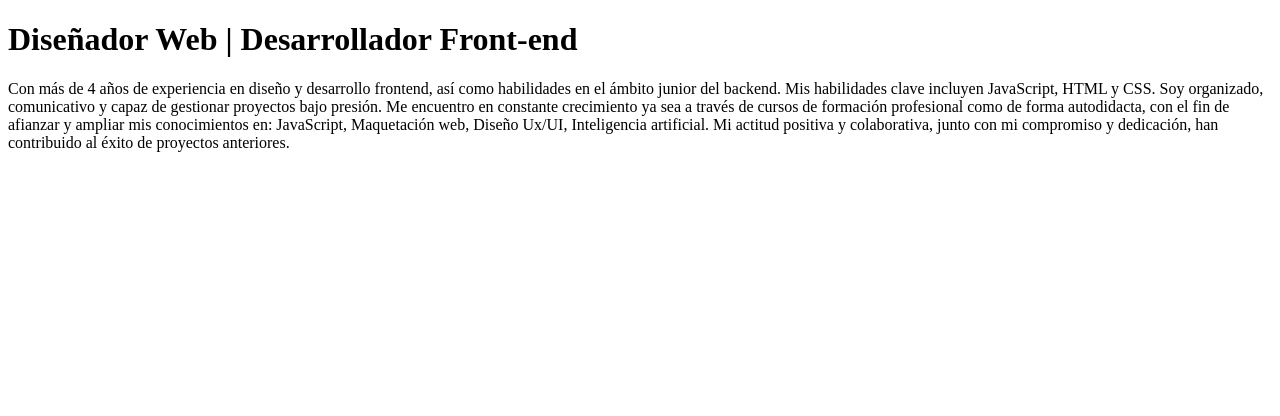
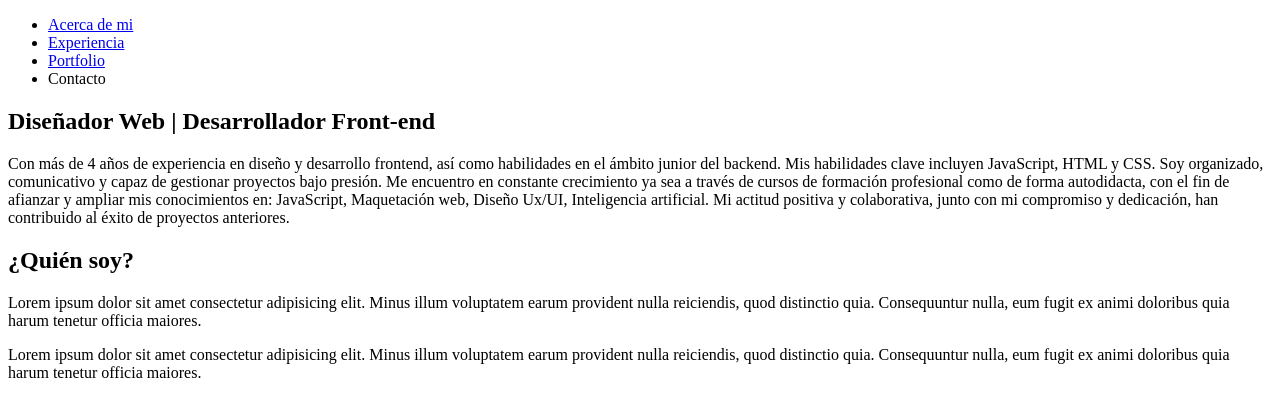
Before and after one commit to AlejandroBattaQuin/AlejandroBattaQuin.github.io, a plain HTML site: page index.html in a window 1280 px wide. Drawn offline with Linux system fonts and the light colour scheme.

Commit message:
Estuctura

```diff
--- /dev/null
+++ b/assets/js/popup_contacto.js
@@ -0,0 +1,3 @@
+if (document.querySelector('section#contacto')) {
+
+}
--- a/index.html
+++ b/index.html
@@ -1,10 +1,13 @@
 <!DOCTYPE html>
 <html lang="es">
+
 <head>
     <meta charset="UTF-8">
     <meta name="viewport" content="width=device-width, initial-scale=1.0">
-    <meta name="description" content="Diseñador y Desarrollador Web con experiencia en frontend y backend junior. Experto en HTML, CSS, JavaScript, prototipos en Figma y gestión de proyectos con Google Sheets.">
-    <meta name="keywords" content="Diseñador Web, Desarrollador Front-end, Desarrollador Web, SEO, HTML, JavaScript, CSS">
+    <meta name="description"
+        content="Diseñador y Desarrollador Web con experiencia en frontend y backend junior. Experto en HTML, CSS, JavaScript, prototipos en Figma y gestión de proyectos con Google Sheets.">
+    <meta name="keywords"
+        content="Diseñador Web, Desarrollador Front-end, Desarrollador Web, SEO, HTML, JavaScript, CSS">
     <link rel="canonical" href="https://alejandrobattaquin.github.io/" />
     <meta name="robots" content="index, follow">
     <meta name="author" content="Alejandro Battaglio Quintana">
@@ -12,14 +15,54 @@
 
     <title>Alejandro Battaglio | Diseñador & Desarrollador Web</title>
 </head>
+
 <body>
 
-    <h1>Diseñador Web | Desarrollador Front-end</h1>
-    <p>Con más de 4 años de experiencia en diseño y desarrollo frontend, así como habilidades en el ámbito junior del backend. Mis habilidades clave incluyen
-        JavaScript, HTML y CSS. Soy organizado, comunicativo y capaz de gestionar proyectos bajo presión. Me encuentro en constante crecimiento ya sea a través
-        de cursos de formación profesional como de forma autodidacta, con el fin de afianzar y ampliar mis conocimientos en: JavaScript, Maquetación web,
-        Diseño Ux/UI, Inteligencia artificial. Mi actitud positiva y colaborativa, junto con mi compromiso y dedicación, han contribuido al éxito de proyectos
-        anteriores.</p>
+    <header>
+        <div class="logo"></div>
+        <nav>
+            <ul>
+                <li><a href="#acerca_de_mi">Acerca de mi</a></li>
+                <li><a href="#experiencia">Experiencia</a></li>
+                <li><a href="#porforlio">Portfolio</a></li>
+                <li><a onclick="popup_contacto()">Contacto</a></li>
+            </ul>
+        </nav>
+    </header>
+    <main>
+        <section>
+            <h1>Diseñador Web | Desarrollador Front-end</h1>
+            <p>Con más de 4 años de experiencia en diseño y desarrollo frontend, así como habilidades en el ámbito
+                junior del backend. Mis habilidades clave incluyen JavaScript, HTML y CSS. Soy organizado, comunicativo
+                y capaz de gestionar proyectos bajo presión. Me encuentro en constante crecimiento ya sea a través de
+                cursos de formación profesional como de forma autodidacta, con el fin de afianzar y ampliar mis
+                conocimientos en: JavaScript, Maquetación web, Diseño Ux/UI, Inteligencia artificial. Mi actitud
+                positiva y colaborativa, junto con mi compromiso y dedicación, han contribuido al éxito de proyectos
+                anteriores.</p>
+        </section>
+        <section id="acerca_de_mi">
+            <div>
+                <h2>¿Quién soy?</h2>
+                <p>Lorem ipsum dolor sit amet consectetur adipisicing elit. Minus illum voluptatem earum provident nulla
+                    reiciendis, quod distinctio quia. Consequuntur nulla, eum fugit ex animi doloribus quia harum
+                    tenetur officia maiores.</p>
+                <p>Lorem ipsum dolor sit amet consectetur adipisicing elit. Minus illum voluptatem earum provident nulla
+                    reiciendis, quod distinctio quia. Consequuntur nulla, eum fugit ex animi doloribus quia harum
+                    tenetur officia maiores.</p>
+            </div>
+        </section>
+        <section id="experiencia">
+            <div id="educacion"></div>
+            <div id="trabajo">
+                <div class="ga"></div>
+                <div class="ow"></div>
+            </div>
+        </section>
+        <section id="porforlio"></section>
+        <section id="contacto"></section>
+    </main>
+
 
 </body>
+
 </html>
```
Also changed, not shown: 1 other file.
